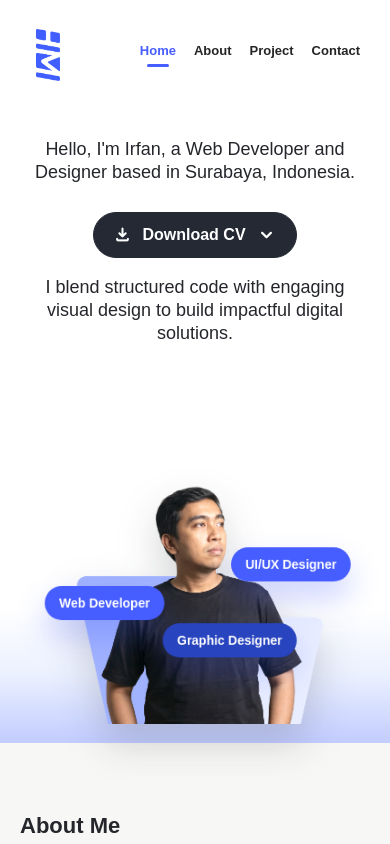
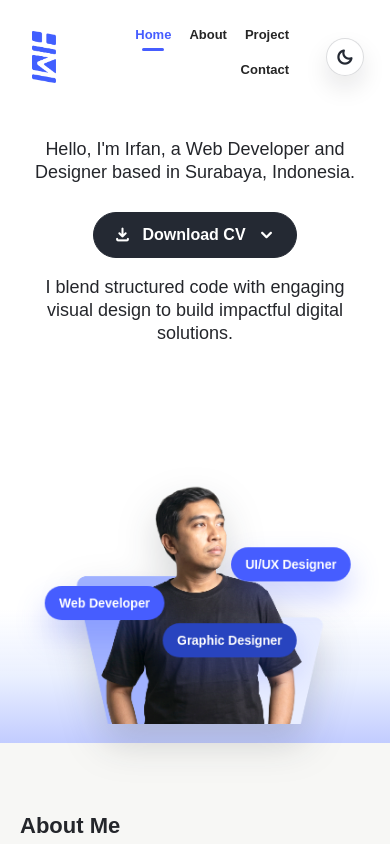
Before and after one commit to hfizhirfan/myPortfolio-Gweh, a Nuxt app: page / in a window 390 px wide. Shown: the top 844 px of the page. Built offline with nearby package versions, Linux system fonts and the light colour scheme.

Commit message:
darkmode

```diff
--- a/app/app.vue
+++ b/app/app.vue
@@ -3,6 +3,7 @@ import { onBeforeUnmount, onMounted, ref } from 'vue'
 
 const isNavScrolled = ref(false)
 const activeSection = ref('home')
+const isDarkMode = ref(false)
 const isSendingMessage = ref(false)
 const contactStatus = ref('')
 const contactStatusType = ref<'success' | 'error' | ''>('')
@@ -37,7 +38,23 @@ const updateNavState = () => {
   }
 }
 
+const applyTheme = (useDarkMode: boolean) => {
+  isDarkMode.value = useDarkMode
+  document.documentElement.dataset.theme = useDarkMode ? 'dark' : 'light'
+  document.documentElement.style.colorScheme = useDarkMode ? 'dark' : 'light'
+  window.localStorage.setItem('portfolio-theme', useDarkMode ? 'dark' : 'light')
+}
+
+const toggleTheme = () => {
+  applyTheme(!isDarkMode.value)
+}
+
 onMounted(() => {
+  const savedTheme = window.localStorage.getItem('portfolio-theme')
+  const prefersDark = window.matchMedia('(prefers-color-scheme: dark)').matches
+
+  applyTheme(savedTheme ? savedTheme === 'dark' : prefersDark)
+
   if ('scrollRestoration' in window.history) {
     window.history.scrollRestoration = 'manual'
   }
@@ -238,7 +255,7 @@ const faqs = [
 </script>
 
 <template>
-  <main class="site-shell">
+  <main class="site-shell" :class="{ 'theme-dark': isDarkMode }">
     <header class="floating-nav" :class="{ 'floating-nav-scrolled': isNavScrolled }">
       <a class="brand-mark" href="#home" aria-label="Hafizh Irfansyah home">
         <img src="/HMI%20Ungu.png" alt="HMI" />
@@ -253,6 +270,15 @@ const faqs = [
           {{ item }}
         </a>
       </nav>
+      <button
+        class="theme-toggle"
+        type="button"
+        :aria-label="isDarkMode ? 'Switch to light mode' : 'Switch to dark mode'"
+        :title="isDarkMode ? 'Light mode' : 'Dark mode'"
+        @click="toggleTheme"
+      >
+        <span class="material-symbols-rounded" aria-hidden="true">{{ isDarkMode ? 'light_mode' : 'dark_mode' }}</span>
+      </button>
     </header>
 
     <section id="home" class="hero-section reveal-on-scroll">
@@ -531,6 +557,12 @@ body {
   color: var(--ink);
   font-family: "Google Sans", "Product Sans", Arial, ui-sans-serif, system-ui, -apple-system, BlinkMacSystemFont, "Segoe UI", sans-serif;
   letter-spacing: 0;
+  transition: background-color 220ms ease, color 220ms ease;
+}
+
+:root[data-theme="dark"] body {
+  background: #10131a;
+  color: #eef2f8;
 }
 
 .material-symbols-rounded {
@@ -562,7 +594,14 @@ textarea {
 
 .site-shell {
   min-height: 100vh;
+  background: var(--paper);
   overflow: hidden;
+  transition: background-color 220ms ease, color 220ms ease;
+}
+
+.theme-dark {
+  background: #10131a;
+  color: #eef2f8;
 }
 
 .reveal-on-scroll {
@@ -721,6 +760,55 @@ textarea {
   transform: scaleX(1);
 }
 
+.theme-toggle {
+  display: inline-grid;
+  flex: 0 0 46px;
+  place-items: center;
+  width: 46px;
+  height: 46px;
+  border: 1px solid rgba(36, 41, 51, 0.16);
+  border-radius: 50%;
+  background: rgba(255, 255, 255, 0.72);
+  color: #242933;
+  cursor: pointer;
+  box-shadow: 0 12px 24px rgba(18, 20, 25, 0.1);
+  transition: background-color 160ms ease, border-color 160ms ease, color 160ms ease, transform 160ms ease;
+}
+
+.theme-toggle:hover,
+.theme-toggle:focus-visible {
+  border-color: var(--blue);
+  color: var(--blue);
+  transform: translateY(-1px);
+}
+
+.theme-toggle .material-symbols-rounded {
+  font-size: 23px;
+  font-variation-settings: "FILL" 0, "wght" 600, "GRAD" 0, "opsz" 24;
+}
+
+.theme-dark .floating-nav-scrolled {
+  background: rgba(22, 26, 35, 0.92);
+  box-shadow: 22px 22px 30px rgba(0, 0, 0, 0.34);
+}
+
+.theme-dark .floating-nav nav {
+  color: #eef2f8;
+}
+
+.theme-dark .theme-toggle {
+  border-color: rgba(238, 242, 248, 0.16);
+  background: rgba(238, 242, 248, 0.08);
+  color: #eef2f8;
+  box-shadow: 0 12px 24px rgba(0, 0, 0, 0.2);
+}
+
+.theme-dark .theme-toggle:hover,
+.theme-dark .theme-toggle:focus-visible {
+  border-color: #bac5ff;
+  color: #bac5ff;
+}
+
 .hero-section {
   min-height: 620px;
   position: relative;
@@ -1828,6 +1916,132 @@ sup {
   font-variation-settings: "FILL" 1, "wght" 700, "GRAD" 0, "opsz" 32;
 }
 
+.theme-dark .hero-section {
+  background:
+    linear-gradient(0deg, rgba(70, 93, 255, 0.28) 0%, rgba(29, 36, 58, 0.72) 10%, transparent 22%, transparent 100%),
+    linear-gradient(180deg, #10131a 0%, #151922 100%);
+}
+
+.theme-dark .hero-copy,
+.theme-dark .about-section .eyebrow,
+.theme-dark .about-section h1,
+.theme-dark .eyebrow,
+.theme-dark .expertise-intro .eyebrow,
+.theme-dark .expertise-intro h2,
+.theme-dark .expertise-card h3,
+.theme-dark .faq-copy h2,
+.theme-dark .contact-copy h2 {
+  color: #f4f7fb;
+}
+
+.theme-dark .about-text,
+.theme-dark .expertise-intro > p,
+.theme-dark .expertise-card p,
+.theme-dark .faq-copy p,
+.theme-dark .contact-copy p {
+  color: #b8c0cc;
+}
+
+.theme-dark .download-cv-button {
+  border-color: #bac5ff;
+  background: #bac5ff;
+  color: #11141a;
+}
+
+.theme-dark .download-cv-button:hover,
+.theme-dark .download-cv-button:focus-visible {
+  border-color: #eef2f8;
+  background: #eef2f8;
+}
+
+.theme-dark .cv-dropdown-menu {
+  border-color: rgba(238, 242, 248, 0.12);
+  background: #1b202b;
+  box-shadow: 0 18px 34px rgba(0, 0, 0, 0.34);
+}
+
+.theme-dark .cv-dropdown-menu a {
+  color: #eef2f8;
+}
+
+.theme-dark .cv-dropdown-menu a:hover,
+.theme-dark .cv-dropdown-menu a:focus-visible {
+  background: rgba(186, 197, 255, 0.12);
+  color: #bac5ff;
+}
+
+.theme-dark .expertise-card {
+  background: #191e28;
+  box-shadow: inset 0 0 0 1px rgba(238, 242, 248, 0.07);
+}
+
+.theme-dark .projects-section,
+.theme-dark .site-footer {
+  background: #171b24;
+}
+
+.theme-dark .projects-top p,
+.theme-dark .project-item > p,
+.theme-dark .footer-brand p,
+.theme-dark .footer-links a,
+.theme-dark .footer-contact a {
+  color: #cfd6e2;
+}
+
+.theme-dark details {
+  border-color: rgba(238, 242, 248, 0.14);
+  color: #eef2f8;
+}
+
+.theme-dark details[open] {
+  border-color: #bac5ff;
+  background: #1b202b;
+}
+
+.theme-dark .contact-lines a,
+.theme-dark .contact-lines span,
+.theme-dark .contact-icon,
+.theme-dark .contact-form label {
+  color: #eef2f8;
+}
+
+.theme-dark .contact-form input,
+.theme-dark .contact-form textarea {
+  border-color: rgba(238, 242, 248, 0.22);
+  background: rgba(238, 242, 248, 0.04);
+  color: #eef2f8;
+}
+
+.theme-dark .contact-form input::placeholder,
+.theme-dark .contact-form textarea::placeholder {
+  color: #8f98a7;
+}
+
+.theme-dark .contact-form input:focus,
+.theme-dark .contact-form textarea:focus {
+  border-color: #bac5ff;
+  box-shadow: 0 0 0 3px rgba(186, 197, 255, 0.14);
+}
+
+.theme-dark .contact-form button {
+  border-color: #eef2f8;
+  color: #eef2f8;
+}
+
+.theme-dark .contact-form button:hover,
+.theme-dark .contact-form button:focus-visible {
+  border-color: #bac5ff;
+  color: #bac5ff;
+}
+
+.theme-dark .contact-status-success {
+  color: #66d19e;
+}
+
+.theme-dark .contact-status-error {
+  color: #ff8a8a;
+}
+
 @media (max-width: 920px) {
   section[id] {
     scroll-margin-top: 130px;
@@ -1840,11 +2054,18 @@ sup {
     min-height: 92px;
     padding: 16px 34px;
     border-radius: 34px;
+    gap: 22px;
   }
 
   .floating-nav nav {
     gap: clamp(24px, 5vw, 44px);
     font-size: 16px;
+  }
+
+  .theme-toggle {
+    flex-basis: 44px;
+    width: 44px;
+    height: 44px;
   }
 
   .hero-section {
@@ -1988,8 +2209,9 @@ sup {
     width: calc(100% - 24px);
     align-items: center;
     min-height: 78px;
-    padding: 12px 18px;
+    padding: 12px 14px;
     border-radius: 26px;
+    gap: 10px;
   }
 
   .brand-mark {
@@ -2005,8 +2227,18 @@ sup {
     flex-wrap: wrap;
     justify-content: flex-end;
     gap: 12px 18px;
-    max-width: 230px;
+    max-width: 190px;
     font-size: 13px;
+  }
+
+  .theme-toggle {
+    flex-basis: 38px;
+    width: 38px;
+    height: 38px;
+  }
+
+  .theme-toggle .material-symbols-rounded {
+    font-size: 20px;
   }
 
   .hero-section {
```
